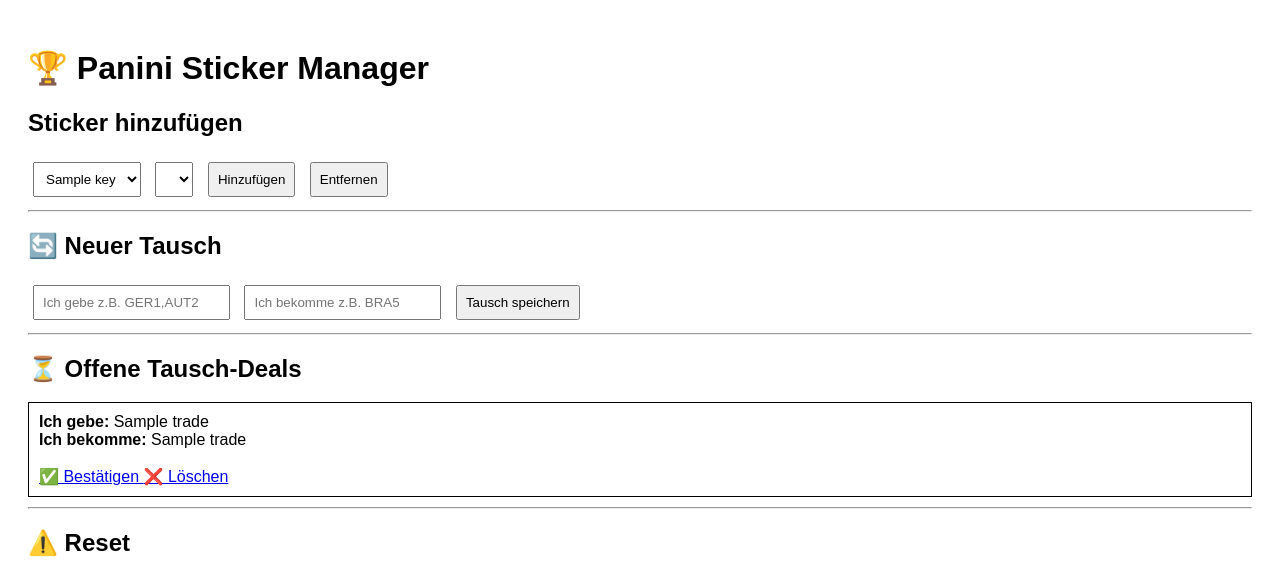
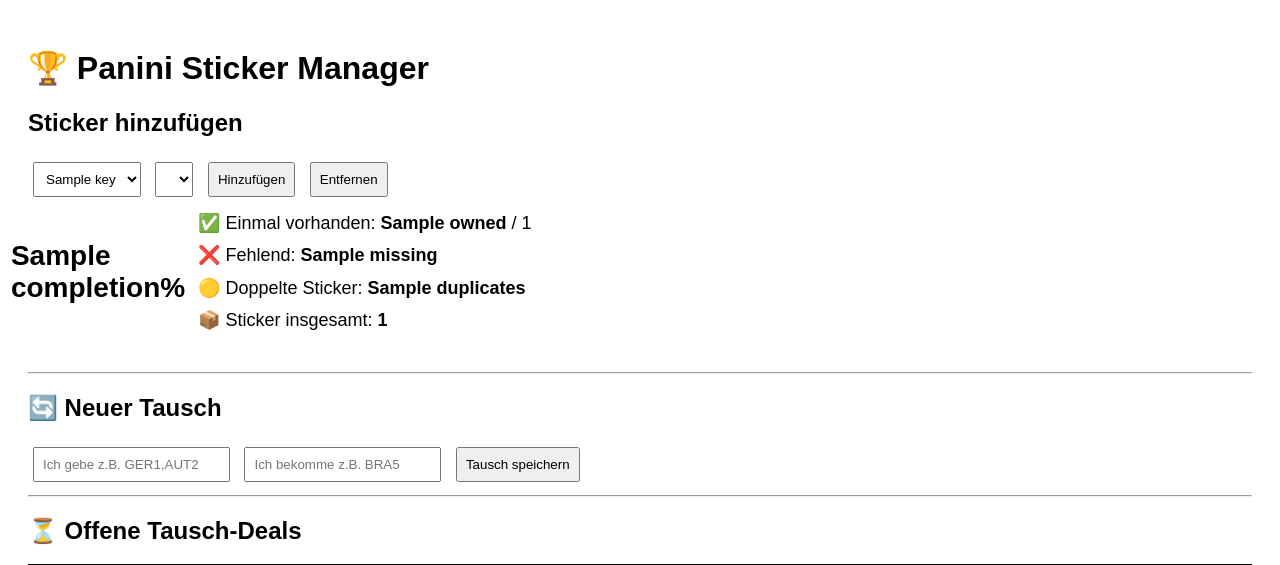
Before and after one commit to jakobburgthaler/sticker-app, a Flask app: template templates/index.html in a window 1280 px wide. Shown: the top 565 px of the page. Run offline with Flask 3, Linux system fonts and the light colour scheme; the template is opened without the code that fills it: most values are stand-ins (such as "Sample title", 1, 10 or a date in 2020); lists and menus that the app fills with data are empty.

Commit message:
add statistics dashboard

```diff
--- a/app.py
+++ b/app.py
@@ -35,6 +35,36 @@
         for row in rows
     }
 
+
+    # Statistik
+    all_stickers = []
+
+    for key, team in STICKER_DATA.items():
+        all_stickers.extend(team["stickers"])
+
+    TOTAL_STICKERS = len(all_stickers)
+
+    owned = 0
+    missing = 0
+    duplicates = 0
+    total_owned = 0
+
+    for sticker in all_stickers:
+
+        count = collection.get(sticker, 0)
+
+        total_owned += count
+
+        if count > 0:
+            owned += 1
+        else:
+            missing += 1
+
+        if count > 1:
+            duplicates += count - 1
+
+    completion = round((owned / TOTAL_STICKERS) * 100)
+
     # Incoming / Outgoing
     incoming = set()
     outgoing = {}
@@ -70,7 +100,13 @@
         sticker_data=STICKER_DATA,
         incoming=incoming,
         outgoing=outgoing,
-        message=session.pop("message", None)
+        message=session.pop("message", None),
+        total_stickers=TOTAL_STICKERS,
+        owned=owned,
+        missing=missing,
+        duplicates=duplicates,
+	total_owned=total_owned,
+	completion=completion
     )
 
 
--- a/templates/index.html
+++ b/templates/index.html
@@ -109,6 +109,61 @@
     </button>
 
 </form>
+
+<div style="
+    display:flex;
+    gap:30px;
+    align-items:center;
+    margin-bottom:30px;
+    flex-wrap:wrap;
+">
+
+    <!-- Fortschritts-Kreis -->
+    <div style="
+        width:140px;
+        height:140px;
+        border-radius:50%;
+        background:
+        conic-gradient(
+            #51cf66 {{completion}}%,
+            #dee2e6 0%
+        );
+        display:flex;
+        align-items:center;
+        justify-content:center;
+        font-size:28px;
+        font-weight:bold;
+        color:black;
+    ">
+
+        <div style="
+            width:100px;
+            height:100px;
+            border-radius:50%;
+            background:white;
+            display:flex;
+            align-items:center;
+            justify-content:center;
+        ">
+            {{completion}}%
+        </div>
+
+    </div>
+
+    <!-- Statistik -->
+    <div style="font-size:18px; line-height:1.8;">
+
+        <div>✅ Einmal vorhanden: <b>{{owned}}</b> / {{total_stickers}}</div>
+
+        <div>❌ Fehlend: <b>{{missing}}</b></div>
+
+        <div>🟡 Doppelte Sticker: <b>{{duplicates}}</b></div>
+
+        <div>📦 Sticker insgesamt: <b>{{total_owned}}</b></div>
+
+    </div>
+
+</div>
 
 <hr>
 
```
